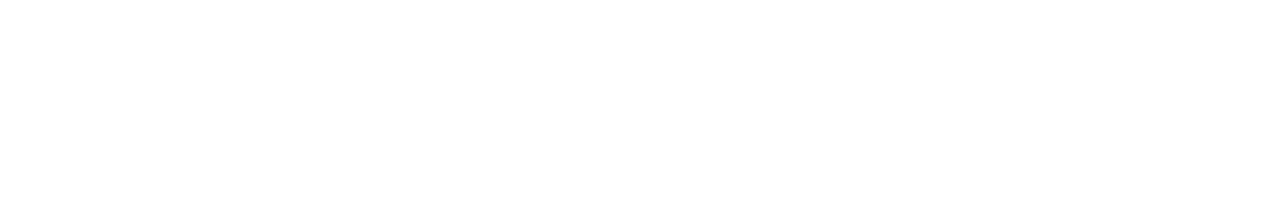
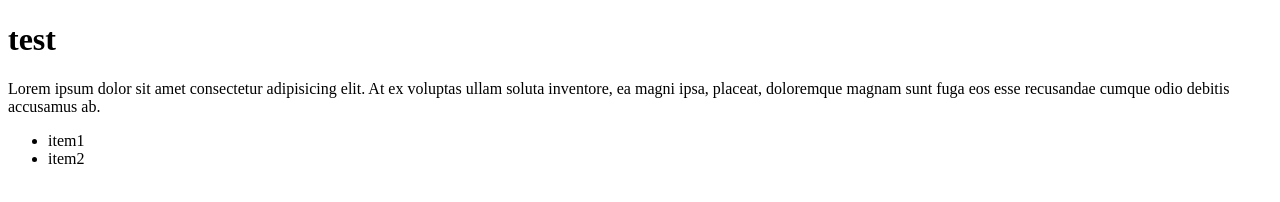
Before and after one commit to vicki-ling/project2, a plain HTML site: page index.html in a window 1280 px wide. Drawn offline with Linux system fonts and the light colour scheme.

Commit message:
增加ul及li

```diff
--- a/index.html
+++ b/index.html
@@ -7,6 +7,11 @@
     <title>git</title>
 </head>
 <body>
-
+    <h1>test</h1>
+    <p>Lorem ipsum dolor sit amet consectetur adipisicing elit. At ex voluptas ullam soluta inventore, ea magni ipsa, placeat, doloremque magnam sunt fuga eos esse recusandae cumque odio debitis accusamus ab.</p>
+    <ul>
+        <li>item1</li>
+        <li>item2</li>
+    </ul>
 </body>
 </html>
--- /dev/null
+++ b/styles/style.scss
@@ -0,0 +1,3 @@
+*{
+    padding: 0;
+}
```
Also changed, not shown: styles/style.css (added), 1 other file.
